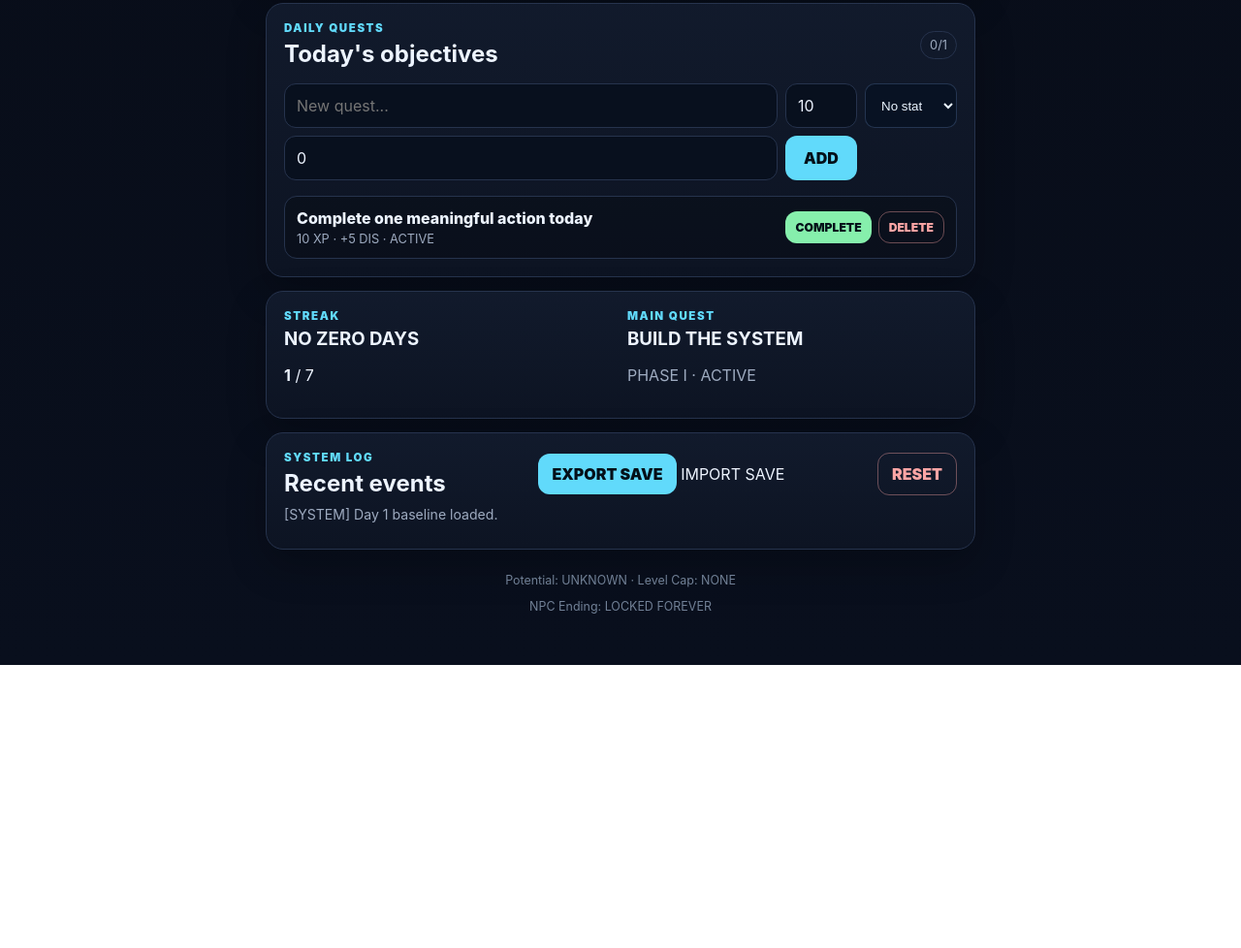
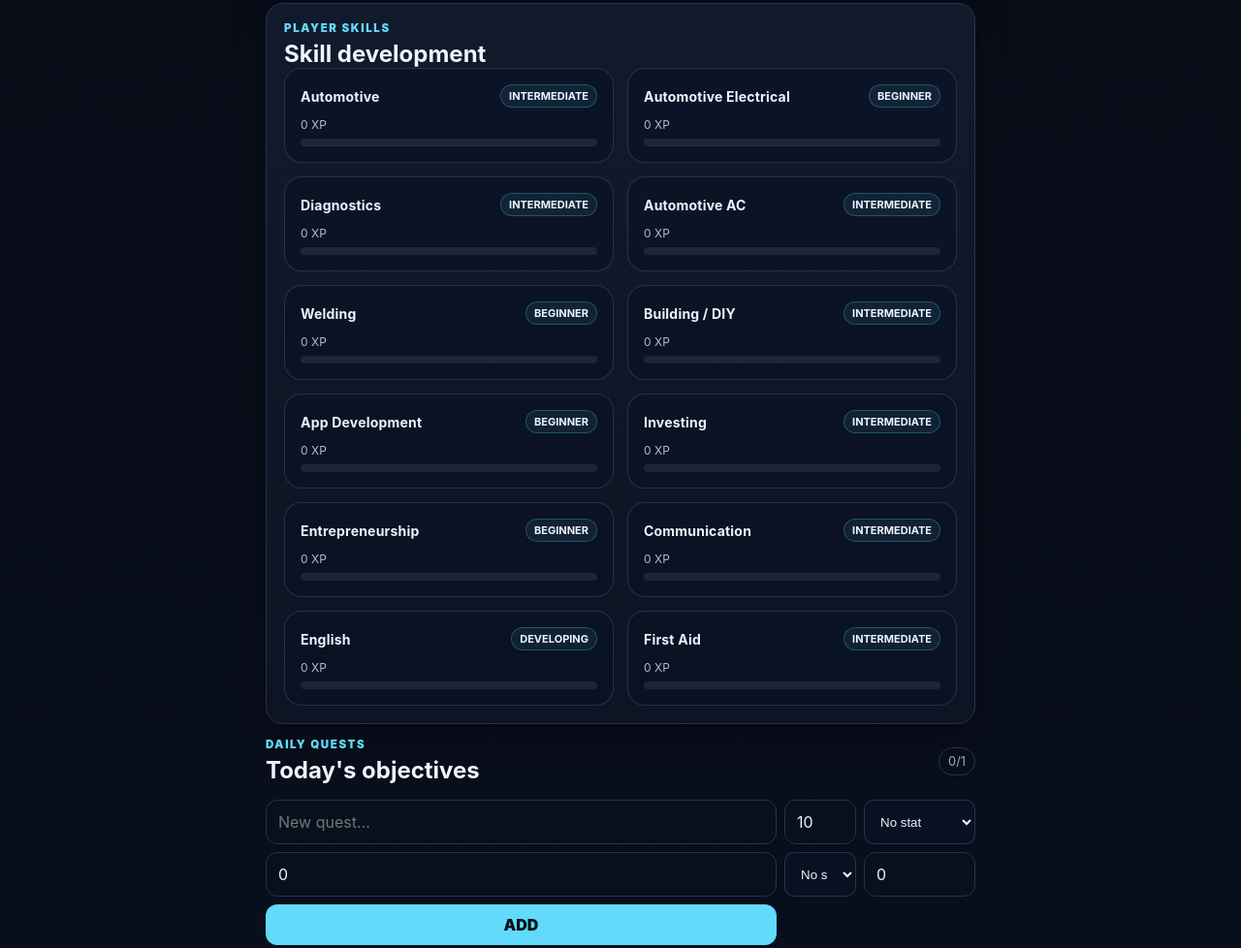
Before and after one commit to aizen9713-spec/akos-system, a plain HTML site: page index.html in a window 1280 px wide. Shown: the part 1222-2200 px from the top of the page at 97% size. Before the commit the page ends 1908 px from the top, so only its background shows below. Drawn offline with Linux system fonts and the light colour scheme.

Commit message:
Add skill system and quest reward improvements

```diff
--- a/app.js
+++ b/app.js
@@ -17,6 +17,79 @@ const defaultState = {
   cha: 0,
   wis: 0,
   virtue: 0
+},
+skills: {
+  automotive: {
+    name: "Automotive",
+    rank: "Intermediate",
+    xp: 0
+  },
+
+  automotiveElectrical: {
+    name: "Automotive Electrical",
+    rank: "Beginner",
+    xp: 0
+  },
+
+  diagnostics: {
+    name: "Diagnostics",
+    rank: "Intermediate",
+    xp: 0
+  },
+
+  automotiveAC: {
+    name: "Automotive AC",
+    rank: "Intermediate",
+    xp: 0
+  },
+
+  welding: {
+    name: "Welding",
+    rank: "Beginner",
+    xp: 0
+  },
+
+  buildingDIY: {
+    name: "Building / DIY",
+    rank: "Intermediate",
+    xp: 0
+  },
+
+  appDevelopment: {
+    name: "App Development",
+    rank: "Beginner",
+    xp: 0
+  },
+
+  investing: {
+    name: "Investing",
+    rank: "Intermediate",
+    xp: 0
+  },
+
+  entrepreneurship: {
+    name: "Entrepreneurship",
+    rank: "Beginner",
+    xp: 0
+  },
+
+  communication: {
+    name: "Communication",
+    rank: "Intermediate",
+    xp: 0
+  },
+
+  english: {
+    name: "English",
+    rank: "Developing",
+    xp: 0
+  },
+
+  firstAid: {
+    name: "First Aid",
+    rank: "Intermediate",
+    xp: 0
+  }
 },
   quests: [
     {
@@ -57,6 +130,16 @@ function loadState() {
   ...defaultState.stats,
   ...(loaded.stats || {})
 },
+
+skills: Object.fromEntries(
+  Object.entries(defaultState.skills).map(([skillKey, defaultSkill]) => [
+    skillKey,
+    {
+      ...defaultSkill,
+      ...(loaded.skills?.[skillKey] || {})
+    }
+  ])
+),
 
 quests: (loaded.quests || defaultState.quests).map(quest => ({
   ...quest,
@@ -109,9 +192,15 @@ function addQuest() {
   const xpInput = document.getElementById("questXpInput");
   const statInput = document.getElementById("questStatInput");
 const statXpInput = document.getElementById("questStatXpInput");
+const skillInput = document.getElementById("questSkillInput");
+const skillXpInput = document.getElementById("questSkillXpInput");
 
 const stat = statInput.value;
 const statXp = Number(statXpInput.value);
+
+const skill = skillInput.value;
+const skillXp = Number(skillXpInput.value);
+
 const title = input.value.trim();
 const xp = Number(xpInput.value);
 
@@ -127,15 +216,30 @@ const statXp = Number(statXpInput.value);
   title,
   xp,
   completed: false,
+
   statRewards: stat
     ? { [stat]: statXp }
+    : {},
+
+  skillRewards: skill
+    ? { [skill]: skillXp }
     : {}
 });
 
   addLog(`[QUEST ADDED] ${title}`);
+
 input.value = "";
+
+// Reset stat reward
 statInput.value = "";
-statXpInput.value = 5;
+statXpInput.value = 0;
+updateStatXpInput();
+
+// Reset skill reward
+skillInput.value = "";
+skillXpInput.value = 0;
+updateSkillXpInput();
+
 saveState();
 render();
 }
@@ -151,6 +255,14 @@ function completeQuest(id) {
   for (const [statKey, amount] of Object.entries(quest.statRewards)) {
     if (state.stats[statKey] !== undefined) {
       state.stats[statKey] += amount;
+    }
+  }
+}
+
+if (quest.skillRewards) {
+  for (const [skillKey, amount] of Object.entries(quest.skillRewards)) {
+    if (state.skills[skillKey]) {
+      state.skills[skillKey].xp += amount;
     }
   }
 }
@@ -225,6 +337,38 @@ function renderStats() {
     }
   }
 }
+function renderSkills() {
+  const grid = document.getElementById("skillsGrid");
+
+  if (!grid) return;
+
+  grid.innerHTML = "";
+
+  Object.entries(state.skills).forEach(([skillKey, skill]) => {
+    const card = document.createElement("div");
+    card.className = "skill-item";
+
+    card.innerHTML = `
+      <div class="skill-top">
+        <strong>${escapeHtml(skill.name)}</strong>
+        <span class="skill-rank">${escapeHtml(skill.rank)}</span>
+      </div>
+
+      <div class="skill-xp">
+        ${skill.xp} XP
+      </div>
+
+      <div class="skill-bar">
+        <div
+          class="skill-fill"
+          style="width: ${Math.min(skill.xp, 100)}%"
+        ></div>
+      </div>
+    `;
+
+    grid.appendChild(card);
+  });
+}
 function renderQuests() {
   const list = document.getElementById("questList");
   list.innerHTML = "";
@@ -244,13 +388,25 @@ function renderQuests() {
       .map(([stat, amount]) => `+${amount} ${stat.toUpperCase()}`)
       .join(" · ")
   : "";
+  const skillRewardText = quest.skillRewards
+  ? Object.entries(quest.skillRewards)
+      .filter(([, amount]) => amount > 0)
+      .map(([skillKey, amount]) => {
+        const skillName =
+          state.skills?.[skillKey]?.name || skillKey;
+
+        return `+${amount} ${skillName} XP`;
+      })
+      .join(" · ")
+  : "";
 
 left.innerHTML = `
   <div class="quest-name">${escapeHtml(quest.title)}</div>
   <div class="quest-meta">
    ${quest.xp} XP
 ${statRewardText ? ` · ${statRewardText}` : ""}
-    · ${quest.completed ? "COMPLETED" : "ACTIVE"}
+${skillRewardText ? ` · ${skillRewardText}` : ""}
+${quest.completed ? " · COMPLETED" : " · ACTIVE"}
   </div>
 `;
 
@@ -301,6 +457,7 @@ function escapeHtml(value) {
 function render() {
   renderPlayer();
   renderStats();
+  renderSkills();
   renderQuests();
   renderLog();
 }
@@ -393,6 +550,24 @@ function updateStatXpInput() {
 questStatInput.addEventListener("change", updateStatXpInput);
 updateStatXpInput();
 
+const questSkillInput = document.getElementById("questSkillInput");
+const questSkillXpInput = document.getElementById("questSkillXpInput");
+
+function updateSkillXpInput() {
+  const hasSkill = questSkillInput.value !== "";
+
+  questSkillXpInput.disabled = !hasSkill;
+
+  if (!hasSkill) {
+    questSkillXpInput.value = 0;
+  } else if (Number(questSkillXpInput.value) === 0) {
+    questSkillXpInput.value = 5;
+  }
+}
+
+questSkillInput.addEventListener("change", updateSkillXpInput);
+updateSkillXpInput();
+
 document.getElementById("addQuestBtn").addEventListener("click", addQuest);
 document.getElementById("questInput").addEventListener("keydown", e => {
   if (e.key === "Enter") addQuest();
--- a/index.html
+++ b/index.html
@@ -131,6 +131,17 @@
   </div>
 </section>
     <section class="card">
+  <div class="section-head">
+    <div>
+      <p class="eyebrow">PLAYER SKILLS</p>
+      <h2>Skill development</h2>
+    </div>
+  </div>
+
+  <div id="skillsGrid" class="skills-grid">
+    <!-- Skills are rendered by app.js -->
+  </div>
+</section>
       <div class="section-head">
         <div>
           <p class="eyebrow">DAILY QUESTS</p>
@@ -175,6 +186,31 @@
     value="5"
     aria-label="Stat XP"
   />
+
+  <select id="questSkillInput" aria-label="Reward skill">
+  <option value="">No skill</option>
+  <option value="automotive">Automotive</option>
+  <option value="automotiveElectrical">Automotive Electrical</option>
+  <option value="diagnostics">Diagnostics</option>
+  <option value="automotiveAC">Automotive AC</option>
+  <option value="welding">Welding</option>
+  <option value="buildingDIY">Building / DIY</option>
+  <option value="appDevelopment">App Development</option>
+  <option value="investing">Investing</option>
+  <option value="entrepreneurship">Entrepreneurship</option>
+  <option value="communication">Communication</option>
+  <option value="english">English</option>
+  <option value="firstAid">First Aid</option>
+</select>
+
+<input
+  id="questSkillXpInput"
+  type="number"
+  min="0"
+  max="100"
+  value="0"
+  aria-label="Skill XP"
+/>
 
   <button id="addQuestBtn">ADD</button>
 </div>
--- a/styles.css
+++ b/styles.css
@@ -342,3 +342,78 @@ footer {
 .stat-item small {
   color: #7e91a8;
 }
+/* =========================
+   PLAYER SKILLS
+   ========================= */
+
+.skills-grid {
+  display: grid;
+  grid-template-columns: repeat(2, minmax(0, 1fr));
+  gap: 14px;
+}
+
+.skill-item {
+  padding: 16px;
+  border: 1px solid rgba(120, 160, 220, 0.22);
+  border-radius: 18px;
+  background: rgba(8, 18, 35, 0.55);
+}
+
+.skill-top {
+  display: flex;
+  justify-content: space-between;
+  align-items: center;
+  gap: 12px;
+  margin-bottom: 10px;
+}
+
+.skill-top strong {
+  font-size: 14px;
+  letter-spacing: 0.2px;
+}
+
+.skill-rank {
+  padding: 4px 8px;
+  border: 1px solid rgba(95, 220, 255, 0.25);
+  border-radius: 999px;
+  background: rgba(95, 220, 255, 0.08);
+  font-size: 11px;
+  font-weight: 700;
+  text-transform: uppercase;
+  white-space: nowrap;
+}
+
+.skill-xp {
+  margin-bottom: 7px;
+  font-size: 12px;
+  opacity: 0.75;
+}
+
+.skill-bar {
+  width: 100%;
+  height: 8px;
+  border-radius: 999px;
+  overflow: hidden;
+  background: rgba(255, 255, 255, 0.08);
+}
+
+.skill-fill {
+  height: 100%;
+  border-radius: inherit;
+  background: linear-gradient(
+    90deg,
+    #52d9ff,
+    #8b7cff
+  );
+  transition: width 0.35s ease;
+}
+
+@media (max-width: 600px) {
+  .skills-grid {
+    grid-template-columns: 1fr;
+  }
+
+  .skill-item {
+    padding: 14px;
+  }
+}
```
Lines whose indentation alone changed are shown as unchanged.
